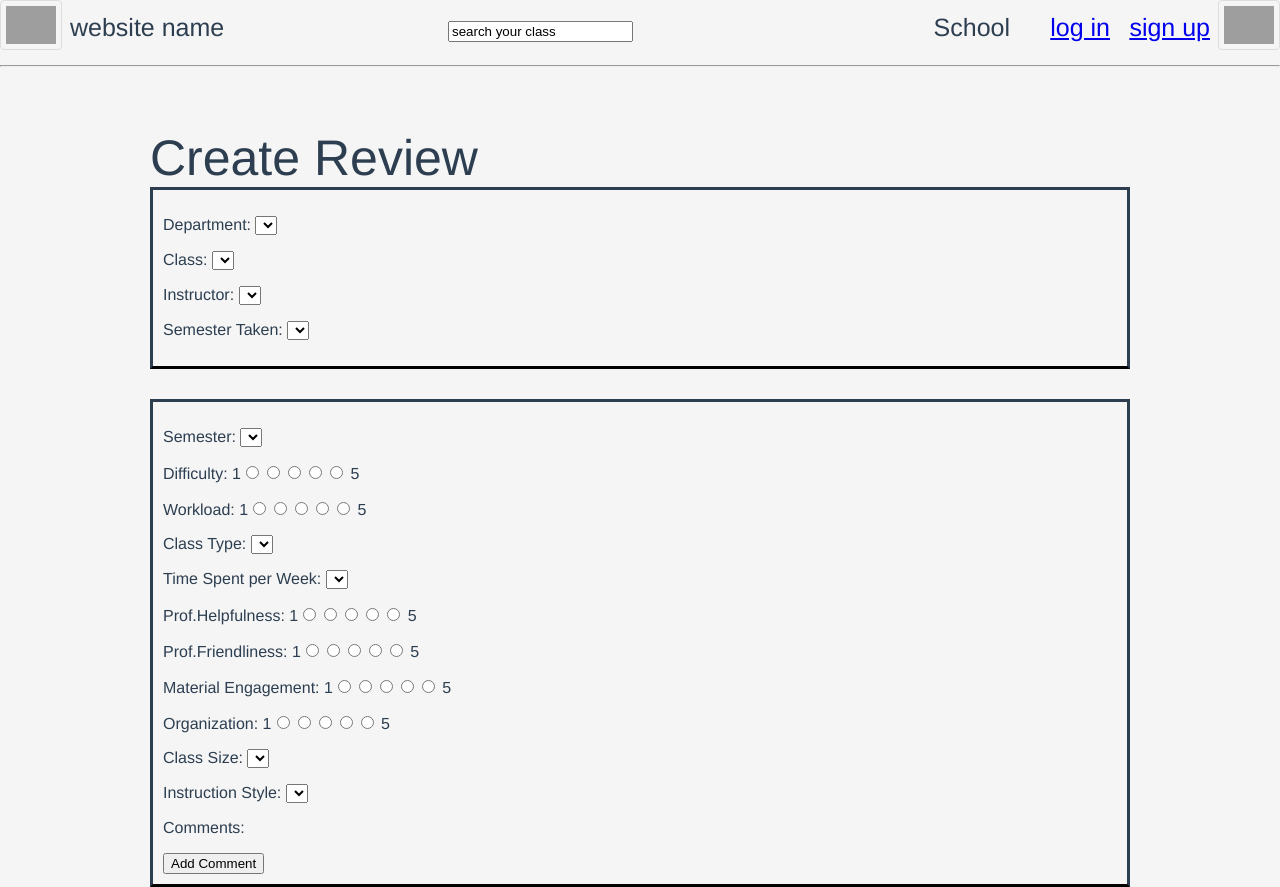
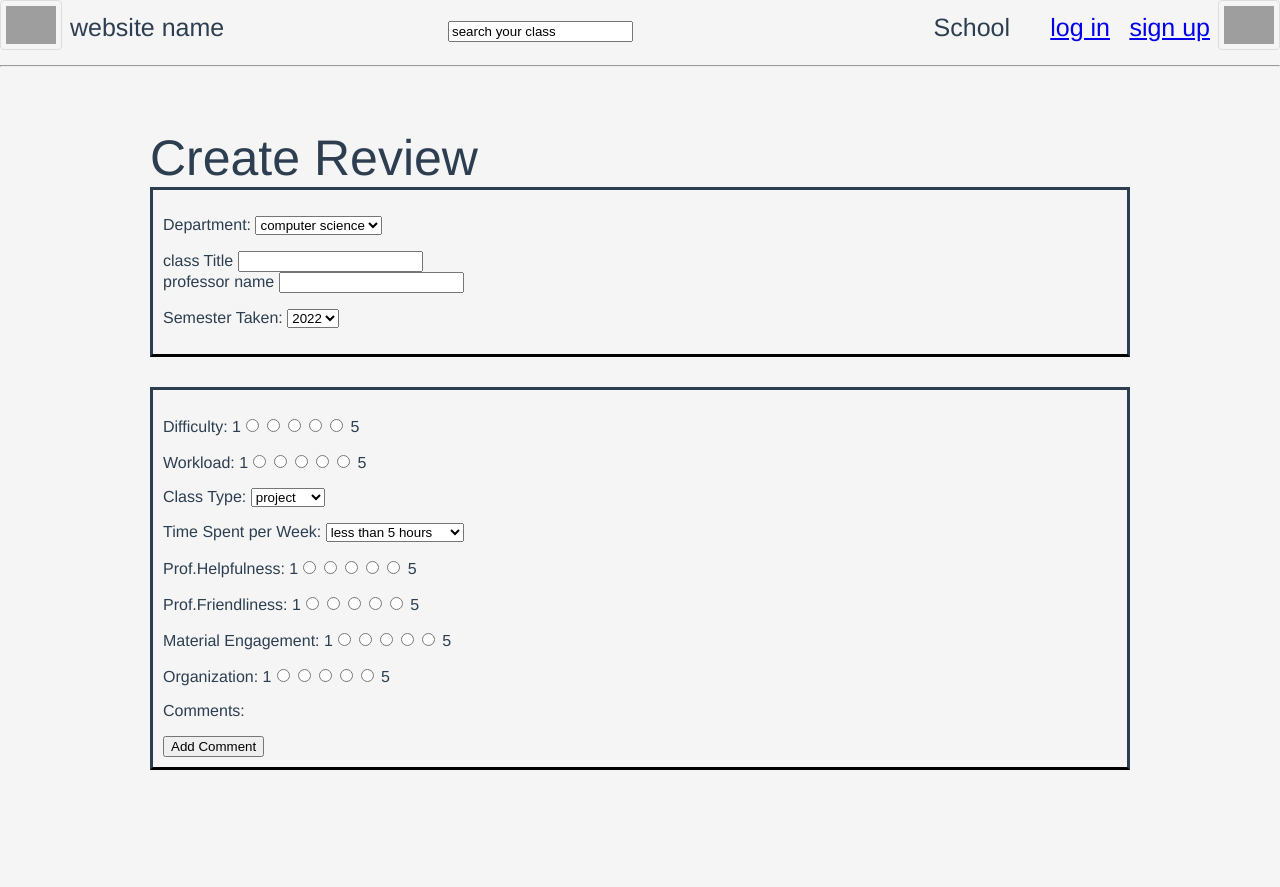
Before and after one commit to liushuaifan/cse437, a Vue app in the folder src/: page /CreateReview in a window 1280 px wide. After the commit the page ends 800 px from the top, so only its background shows below. Built offline with nearby package versions, Linux system fonts and the light colour scheme; grey boxes are pictures that could not be loaded; the HTML template or start-up script is replaced by a standard one.

Commit message:
user1-4 testing  fixed

```diff
--- a/src/views/CreateReview.vue
+++ b/src/views/CreateReview.vue
@@ -30,47 +30,29 @@
   </div>
   <div class="area1">
     <p>Department: <select>
-      <option></option>
-      <option></option>
-      <option></option>
+      <option>computer science</option>
+      <option>Math</option>
+      <option>Business</option>
       <option></option>
       <option></option>
     </select>
     </p>
-    <p>Class: <select>
-      <option></option>
-      <option></option>
-      <option></option>
-      <option></option>
-      <option></option>
-    </select>
-    </p>
-    <p>Instructor: <select>
-      <option></option>
-      <option></option>
-      <option></option>
-      <option></option>
-      <option></option>
-    </select>
-    </p>
+
+         class Title <input type="classTitle"  v-model="c">
+
+    <div >
+          professor name <input type="prefessor"  v-model="a">
+    </div>
     <p>Semester Taken: <select>
-      <option></option>
-      <option></option>
-      <option></option>
-      <option></option>
-      <option></option>
+      <option>2022</option>
+      <option>2021</option>
+      <option>2020</option>
+      <option>2019</option>
+      <option>2018</option>
     </select>
     </p>
   </div>
   <div class="area2">
-    <p>Semester: <select>
-      <option></option>
-      <option></option>
-      <option></option>
-      <option></option>
-      <option></option>
-    </select>
-    </p>
     <p>Difficulty: 1<input type="radio" name="degree" value="1">
     <input type="radio" name="degree" value="2">
     <input type="radio" name="degree" value="3">
@@ -86,18 +68,18 @@
     5
     </p>
     <p>Class Type: <select>
-      <option></option>
-      <option></option>
-      <option></option>
+      <option>project</option>
+      <option>exam</option>
+      <option>research</option>
       <option></option>
       <option></option>
     </select>
     </p>
     <p>Time Spent per Week: <select>
-      <option></option>
-      <option></option>
-      <option></option>
-      <option></option>
+      <option> less than 5 hours</option>
+      <option>5-10 hours</option>
+      <option> 10 - 15 hours</option>
+      <option>more than 15 hours</option>
       <option></option>
     </select>
     </p>
@@ -129,22 +111,7 @@
     <input type="radio" name="degree" value="5">
     5
     </p>
-    <p>Class Size: <select>
-      <option></option>
-      <option></option>
-      <option></option>
-      <option></option>
-      <option></option>
-    </select>
-    </p>
-    <p>Instruction Style: <select>
-      <option></option>
-      <option></option>
-      <option></option>
-      <option></option>
-      <option></option>
-    </select>
-    </p>
+
     <p>Comments:</p>
     <button>Add Comment</button>
   </div>
@@ -157,6 +124,8 @@ export default{
     data(){
        return {
          search: 'search your class',
+         prefessor: 'prefessor name',
+         classTitle: 'Class Title'
        }
     },
 }
--- a/src/views/ReView.vue
+++ b/src/views/ReView.vue
@@ -27,7 +27,15 @@
   <br>
   <div class="box1">
     <span>Review Title</span>
-    <button style="margin-left: 700px;">Report</button>
+    <button  @click="toggle" style="margin-left: 700px;">Report inappropriate content</button>
+    <p v-if="awesome" style="margin-left: 700px;">select from the following <select>
+      <option>racism</option>
+      <option>not related information</option>
+      <option></option>
+      <option></option>
+      <option></option>
+    </select>
+    </p>
   </div>
   <div class="box3">
     <span style="margin: 30px;">Course Title</span>
@@ -41,20 +49,42 @@
     <p>Year when Taken:</p>
   </div>
   <div class="comment">
-    <p>Comments:</p>
+
+    <form @submit.prevent="addcomment">
+    <input v-model="newComment">
     <button>Add Comment</button>
+    </form>
+
+    <div  v-if="comments.length">
+                        <p v-for="comment in comments" v-bind:key="comment">{{ comment }}</p>
+          </div>
   </div>
 </template>
 
 
 <script>
+
+
 export default{
     name:'ReView',
     data(){
        return {
          search: 'search your class',
+         awesome: false,
+         comments: [],
+         newComment: '1',
+         verified:'true'
        }
     },
+    methods: {
+    toggle() {
+      this.awesome = !this.awesome
+    },
+    addcomment() {
+      this.comments.push(this.newComment)
+      this.newComment = ''
+    }
+  }
 }
 
 </script>
--- a/src/views/SignUp.vue
+++ b/src/views/SignUp.vue
@@ -117,6 +117,7 @@ export default {
                 localStorage.password = this.password;
                 this.verified = true;
                 this.errors.push('SignUp successfully')
+                this.$router.push("/login")
             }
             console.log(this.username+" "+this.University+this.password+" "+this.AreaOfStudy+" "+this.Email)
         },
--- a/src/views/VisitorPage.vue
+++ b/src/views/VisitorPage.vue
@@ -3,9 +3,9 @@
         <router-link to="/VisitorPage">
           <img style="float: left;" src="/logo.png" alt="london"/>
         </router-link>
-        <span class="text" style="left: 70px;">website name</span>
+        <span class="text" style="left: 150px;">website name</span>
 
-        <router-link to="/CreateReview" class="text" style="left: 35%">Create Review</router-link>
+        <router-link to="/CreateReview" class="text" style="left:800px; font-size: 45px;">Create Review</router-link>
 
         <span class="text" style="right: 270px" v-if="verified" display>h</span>
         <span class="text" style="right: 270px" v-else>School</span>
@@ -25,7 +25,8 @@
     <br>
     <div style="text-align: center; font-size: 30px;">
           <div class="control">
-          <input type="text" class="input" v-model="search">
+          <input type="text" class="input">
+          <router-link to="/Review"  style="font-size: 20px;">search class or professor</router-link>
     </div>
     <br>
     <br>
```
